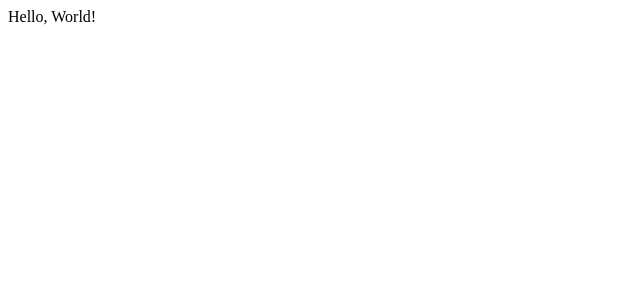
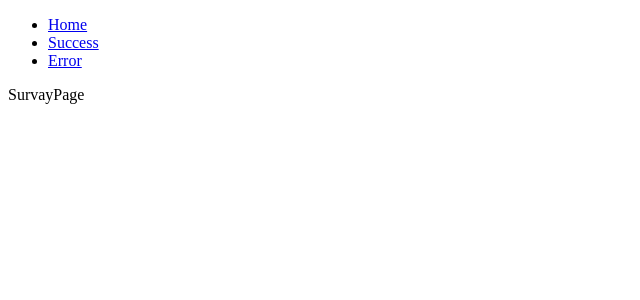
Before and after one commit to Kristina456/Online-survey, a React (Create React App) app: page / in a window 1280 px wide. Shown: the top 300 px of the page, without its empty margins (0-640 px from the left). Built offline with nearby package versions, Linux system fonts and the light colour scheme.

Commit message:
make page handled by the router

```diff
--- a/package.json
+++ b/package.json
@@ -8,6 +8,7 @@
     "@testing-library/user-event": "^12.1.10",
     "react": "^17.0.2",
     "react-dom": "^17.0.2",
+    "react-router-dom": "^6.0.2",
     "react-scripts": "4.0.3",
     "web-vitals": "^1.0.1"
   },
--- a/src/App.js
+++ b/src/App.js
@@ -1,7 +1,12 @@
 import "./App.css";
+import PageRouter from "./PageRouter";
 
 function App() {
-	return <div className="App">Hello, World!</div>;
+	return (
+		<div className="App">
+			<PageRouter />
+		</div>
+	);
 }
 
 export default App;
--- /dev/null
+++ b/src/PageRouter.jsx
@@ -0,0 +1,33 @@
+import React from "react";
+import { BrowserRouter as Router, Link, Routes, Route } from "react-router-dom";
+import ErrorPage from "./pages/ErrorPage";
+import SuccessPage from "./pages/SuccessPage";
+import SurvayPage from "./pages/SurvayPage";
+
+export default function PageRouter() {
+	return (
+		<div className="App">
+			<Router>
+				<nav>
+					<ul>
+						<li>
+							<Link to="/">Home</Link>
+						</li>
+						<li>
+							<Link to="/success">Success</Link>
+						</li>
+						<li>
+							<Link to="/error">Error</Link>
+						</li>
+					</ul>
+				</nav>
+
+				<Routes>
+					<Route path="/" element={<SurvayPage />}></Route>
+					<Route path="/success" element={<SuccessPage />}></Route>
+					<Route path="/error" element={<ErrorPage />}></Route>
+				</Routes>
+			</Router>
+		</div>
+	);
+}
```
Also changed, not shown: 2 other files (tests, documents, lock files or other folders).
